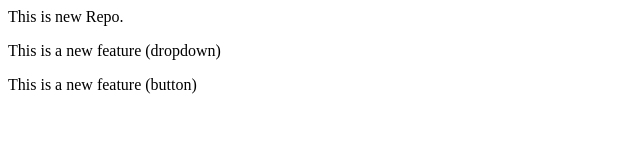
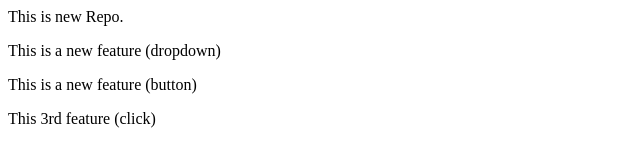
Before and after one commit to V-vanshika/localRepo, a plain HTML site: page index.html in a window 1280 px wide. Shown: the whole page, without its empty margins (0-640 px from the left). Drawn offline with Linux system fonts and the light colour scheme.

Commit message:
Add 3rd feature

```diff
--- a/index.html
+++ b/index.html
@@ -1,3 +1,4 @@
 <p>This is new Repo.</p>
 <p>This is a new feature (dropdown)</p>
 <p>This is a new feature (button)</p>
+<p>This 3rd feature (click)</p>
```
